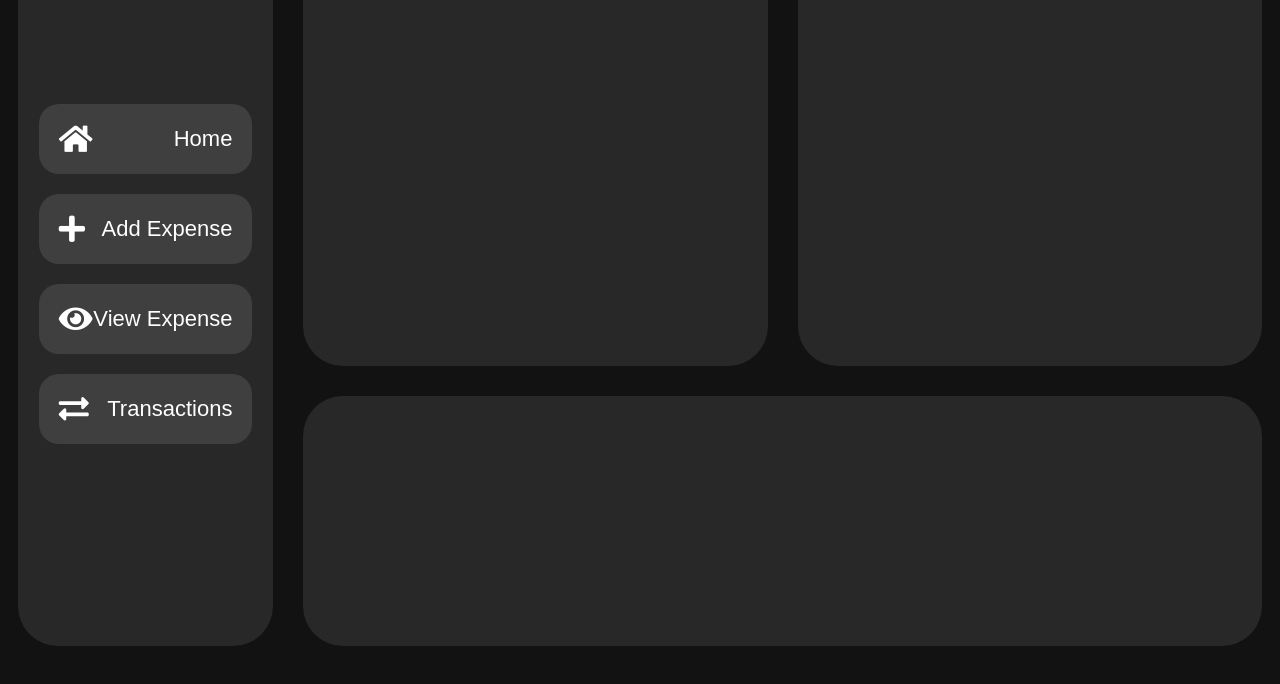
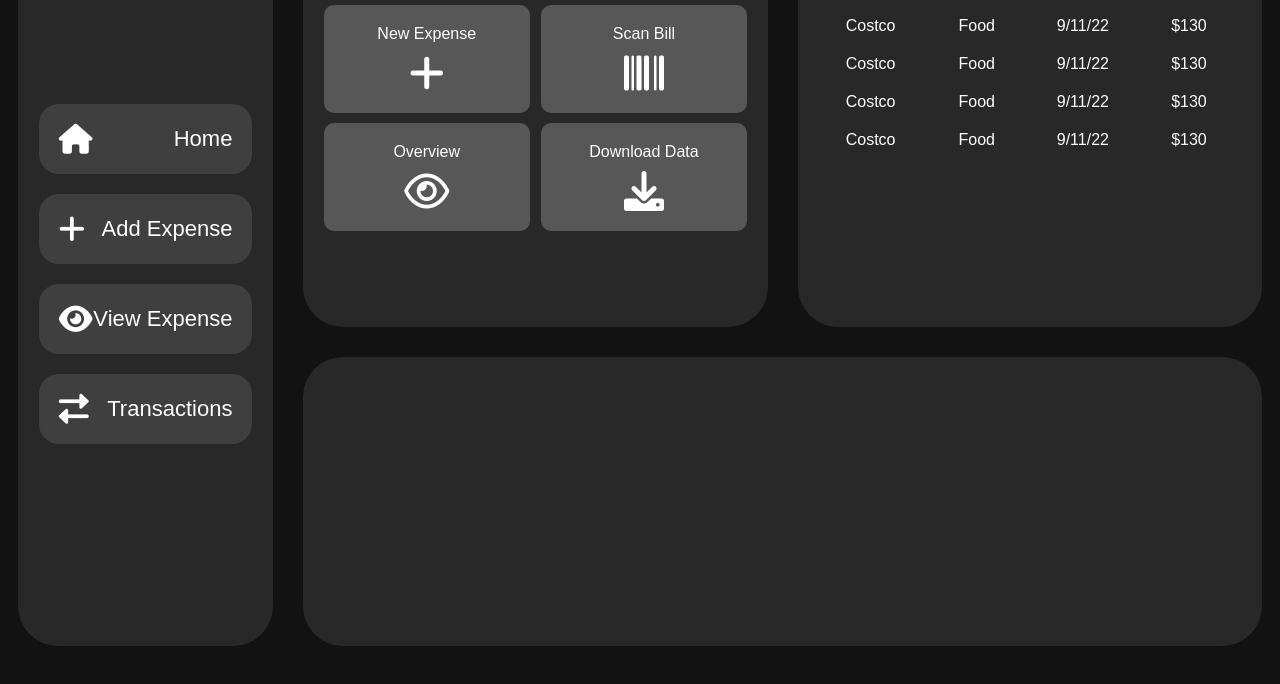
Before and after one commit to Outdatedcandy92/ExpenseTracker, a plain HTML site: page index.html in a window 1280 px wide. Shown: the part 132-816 px from the top of the page. Drawn offline with Linux system fonts and the light colour scheme.

Commit message:
home page work

```diff
--- a/index.html
+++ b/index.html
@@ -5,7 +5,7 @@
     <meta charset="UTF-8">
     <meta name="viewport" content="width=device-width, initial-scale=1.0">
     <link rel="stylesheet" href="src/styles.css">
-    <link rel="stylesheet" href="https://cdnjs.cloudflare.com/ajax/libs/font-awesome/5.15.4/css/all.min.css">
+    <link rel="stylesheet" href="https://cdnjs.cloudflare.com/ajax/libs/font-awesome/6.0.0-beta3/css/all.min.css">
     <title>Home Page</title>
 </head>
 
@@ -41,8 +41,63 @@
 
         <div class="box middle-1">
 
+            <h2 class="centered-heading">Quick Actions</h2>
+
+            <div class="grid-2x2">
+                <div class="grid-item">
+                    <p>New Expense</p>
+                    <i class="fa-solid fa-plus"></i>
+                </div>
+
+                <div class="grid-item">
+                    <p>Scan Bill</p>
+                    <i class="fa-solid fa-barcode"></i>
+                </div>
+
+                <div class="grid-item">
+                    <p>Overview</p>
+                    <i class="fa-regular fa-eye"></i>
+                </div>
+
+                <div class="grid-item">
+                    <p>Download Data</p>
+                    <i class="fa-solid fa-download"></i>
+                </div>
+
+            </div>
+
         </div>
+
+
+
+
         <div class="box middle-2">
+            <h3 class="small-heading">Recent Expenses</h3>
+            <hr class="white-line">
+            <div class="sheet">
+                <div class="sheet-item"><b>Place</b></div>
+                <div class="sheet-item"><b>Type</b></div>
+                <div class="sheet-item"><b>Date</b></div>
+                <div class="sheet-item"><b>Amount</b></div>
+                <div class="sheet-item">Costco</div>
+                <div class="sheet-item">Food</div>
+                <div class="sheet-item">9/11/22</div>
+                <div class="sheet-item">$130</div>
+                <div class="sheet-item">Costco</div>
+                <div class="sheet-item">Food</div>
+                <div class="sheet-item">9/11/22</div>
+                <div class="sheet-item">$130</div>
+                <div class="sheet-item">Costco</div>
+                <div class="sheet-item">Food</div>
+                <div class="sheet-item">9/11/22</div>
+                <div class="sheet-item">$130</div>
+                <div class="sheet-item">Costco</div>
+                <div class="sheet-item">Food</div>
+                <div class="sheet-item">9/11/22</div>
+                <div class="sheet-item">$130</div>
+
+
+            </div>
 
         </div>
 
--- a/src/styles.css
+++ b/src/styles.css
@@ -15,6 +15,7 @@ body {
         "box1 box2 box3"
         "box1 box4 box4";
     grid-template-columns: 1fr 2fr 2fr;
+    grid-template-rows: 1fr 1fr 1.5fr;
     grid-gap: 30px;
     padding: 10px;
     height: calc(100vh - 20px);
@@ -83,3 +84,68 @@ body {
     margin-left: 20px;
     font-size: 30px;
 }
+.centered-heading {
+    text-align: center;
+    color: white;
+    margin-bottom: 20px;
+    font-size: 30px;
+}
+
+.grid-2x2 {
+    display: grid;
+    grid-template-columns: 1fr 1fr;
+    grid-gap: 10px;
+}
+
+.grid-item {
+    background-color: #575757;
+    padding: 20px;
+    border-radius: 10px;
+    width: 80%;
+    margin: auto;
+    text-align: center;
+    transition: transform 0.3s ease-in-out;
+}
+.grid-item:hover {
+ transform: scale(1.05);
+}
+
+.grid-item p {
+    margin: 0 0 10px 0;
+}
+
+.grid-item i {
+    font-size: 40px;
+}
+
+.small-heading {
+    color: white;
+    margin: 0;
+    padding-bottom: 10px;
+    font-weight: 400;
+}
+
+.white-line {
+    border: 0;
+    height: 1px;
+    background: white;
+    margin: 0;
+}
+.sheet {
+    display: grid;
+    grid-template-columns: repeat(4, 1fr);
+    margin-top: 10px;
+}
+
+.sheet-item {
+    padding: 10px;
+    border-radius: 5px;
+    text-align: center;
+}
+.view-more {
+    position: absolute;
+    bottom: 10px;
+    right: 20px;
+    color: white;
+    cursor: pointer;
+}
```
